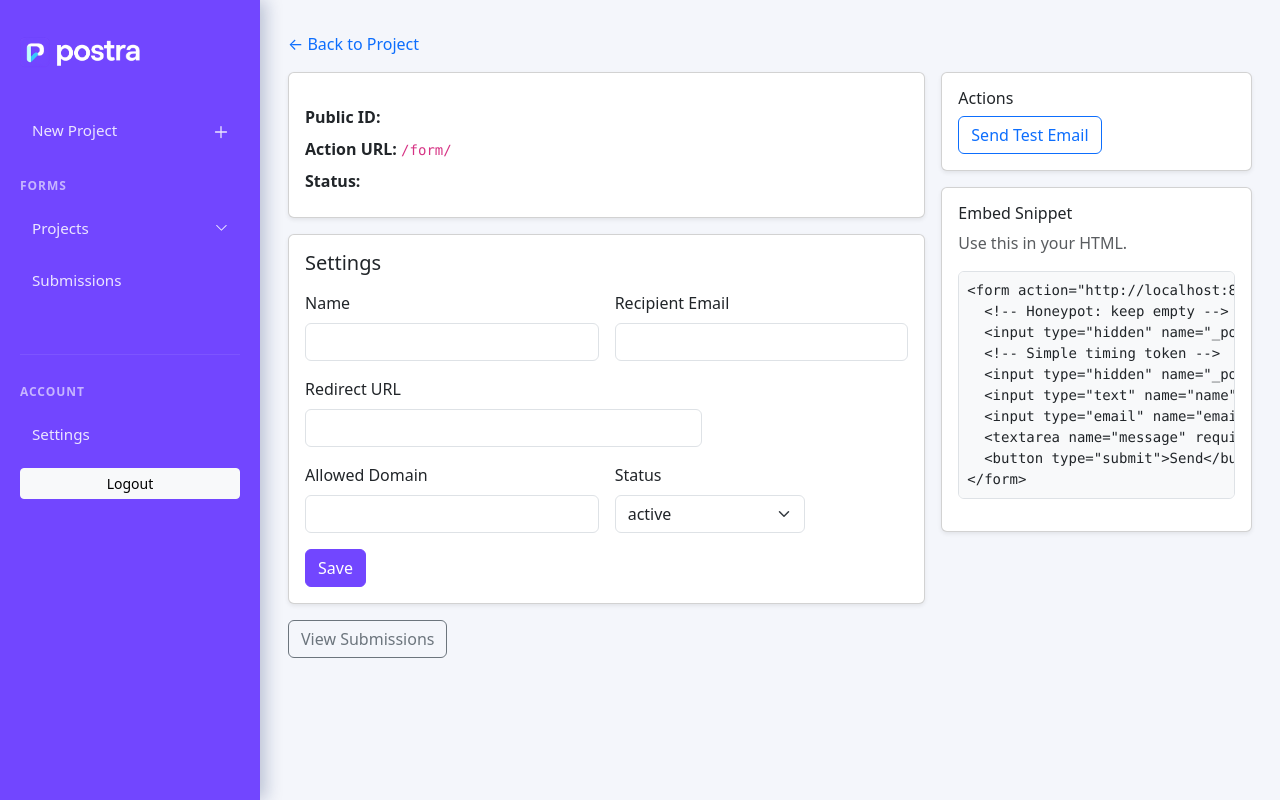
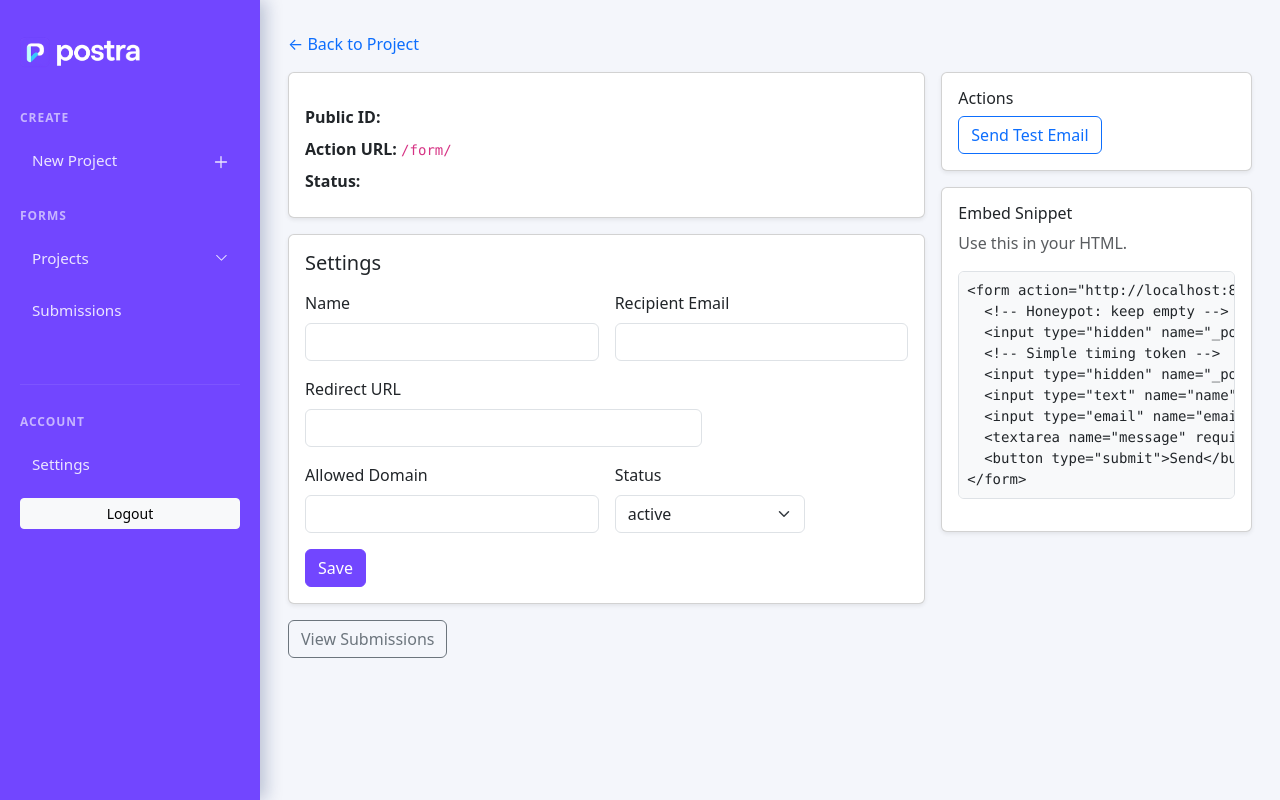
Before and after one commit to bawanyadam/postra, a PHP site: template app/Http/Views/forms/show.php in a window 1280 px wide. Run offline with PHP 8.4, Linux system fonts and the light colour scheme; the template is opened without the code that fills it, so the values that code supplies are empty; the visitor is signed in with stand-in values (Sample User, id 1).

Commit message:
UI: add ‘Create’ section label above New Project in sidebar

```diff
--- a/app/Http/Views/layout.php
+++ b/app/Http/Views/layout.php
@@ -248,6 +248,7 @@
           <img src="https://postra.to/images/postra-white.png" alt="Postra" width="120" height="auto">
         </a>
         <div class="sidebar-section">
+          <div class="sidebar-section-label">Create</div>
           <a class="sidebar-link" href="/app/projects/new">
             <span>New Project</span>
             <span class="caret" aria-hidden="true">
```
